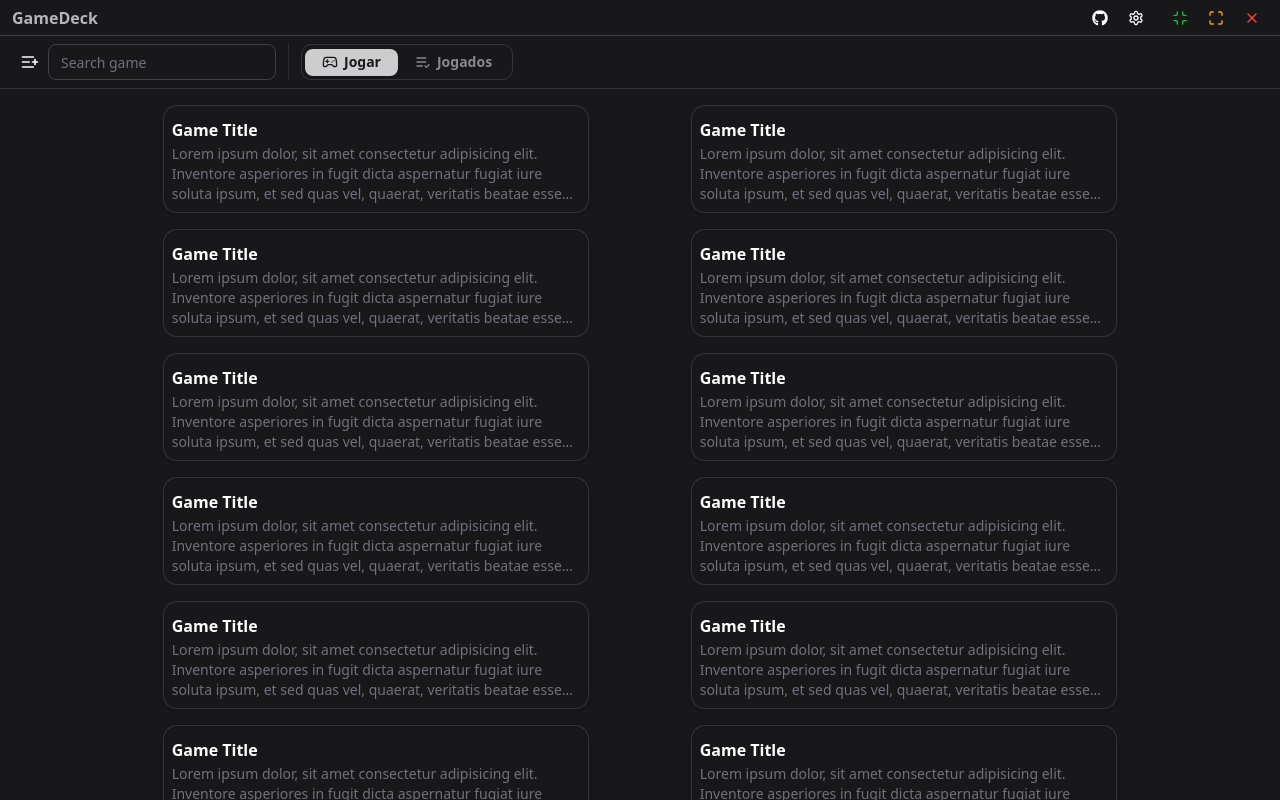
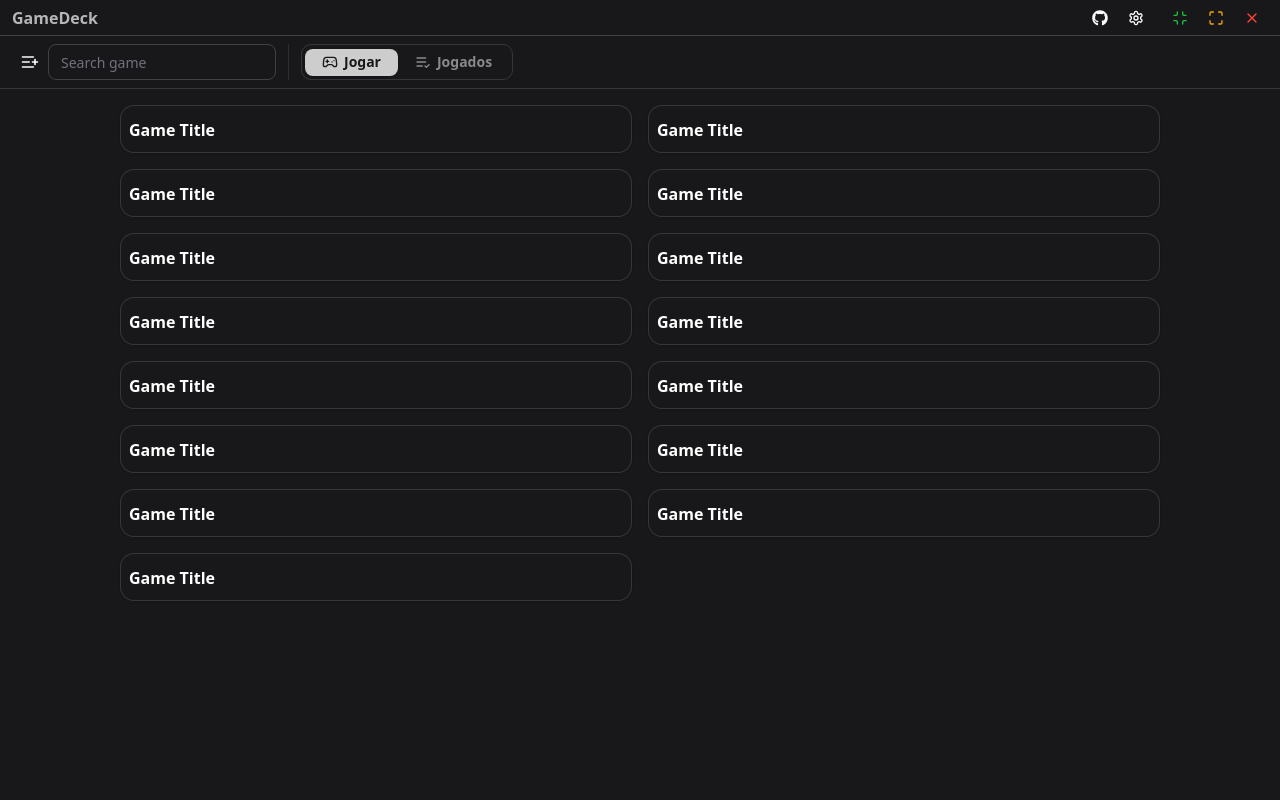
Before and after one commit to duhnunes/GameDeck-discontinued-, a React (Vite) app: page / in a window 1280 px wide. Built offline with nearby package versions, Linux system fonts and the light colour scheme.

Commit message:
refactor: rewrite CardGame

```diff
--- a/package.json
+++ b/package.json
@@ -1,7 +1,7 @@
 {
   "name": "gamedeck",
   "private": true,
-  "version": "0.0.9",
+  "version": "0.0.10",
   "type": "module",
   "author": {
     "name": "DuHNunes",
--- a/src/app/components/ui/card.tsx
+++ b/src/app/components/ui/card.tsx
@@ -7,7 +7,7 @@ function Card({ className, ...props }: React.ComponentProps<'div'>) {
     <div
       data-slot="card"
       className={cn(
-        'bg-zinc-900 text-card rounded-xl border border-border/15 shadow-sm p-2 lg:max-w-10/12',
+        'bg-zinc-900 text-card rounded-xl border border-border/15 shadow-sm p-2 w-full',
         className
       )}
       {...props}
--- a/src/app/features/content/GameCard.tsx
+++ b/src/app/features/content/GameCard.tsx
@@ -1,32 +1,14 @@
 import { LuCheck, LuTrash } from 'react-icons/lu'
 
 import { Button } from '@/app/components/ui/button'
-import {
-  Card,
-  CardContent,
-  CardDescription,
-  CardHeader,
-  CardTitle,
-} from '@/app/components/ui/card'
+import { Card, CardHeader, CardTitle } from '@/app/components/ui/card'
 
 export function GameCard() {
   return (
     <Card className="relative group">
-      <div className="flex flex-col">
-        <CardHeader>
-          <CardTitle>Game Title</CardTitle>
-        </CardHeader>
-        <CardContent>
-          <CardDescription>
-            <p className="line-clamp-3">
-              Lorem ipsum dolor, sit amet consectetur adipisicing elit.
-              Inventore asperiores in fugit dicta aspernatur fugiat iure soluta
-              ipsum, et sed quas vel, quaerat, veritatis beatae esse nostrum
-              amet cupiditate recusandae.
-            </p>
-          </CardDescription>
-        </CardContent>
-      </div>
+      <CardHeader>
+        <CardTitle>Game Title</CardTitle>
+      </CardHeader>
 
       <section className="absolute top-0 size-full bg-primary/60 opacity-0 group-hover:opacity-100 transition-opacity">
         <div className="float-right mr-2 mt-2">
--- a/src/app/features/content/Main.tsx
+++ b/src/app/features/content/Main.tsx
@@ -9,7 +9,7 @@ export function Main() {
         value="play"
         className="h-full p-4 overflow-y-auto flex flex-wrap"
       >
-        <div className="grid grid-cols-2 gap-4 place-items-center mx-auto sm:max-w-10/12">
+        <div className="grid grid-cols-1 xl:grid-cols-2 gap-4 place-items-center mx-auto sm:max-w-10/12 w-full">
           <GameCard />
           <GameCard />
           <GameCard />
```
